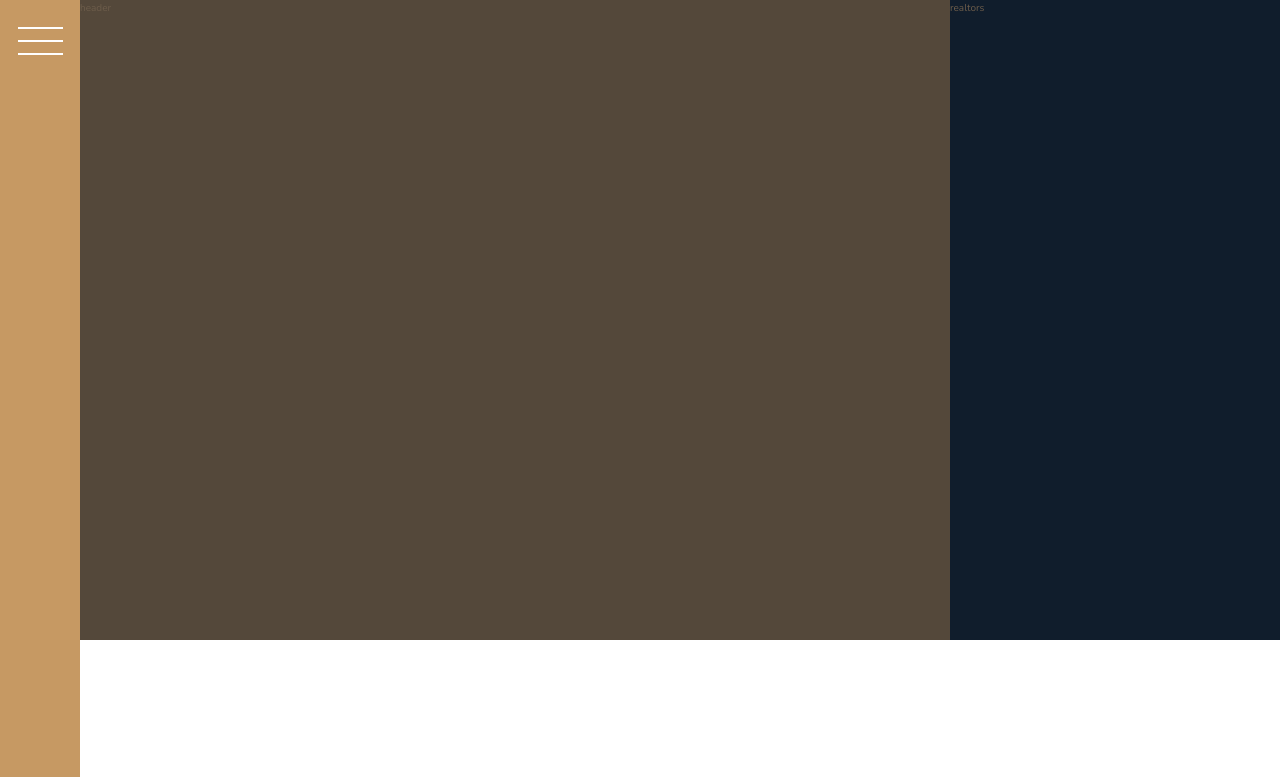
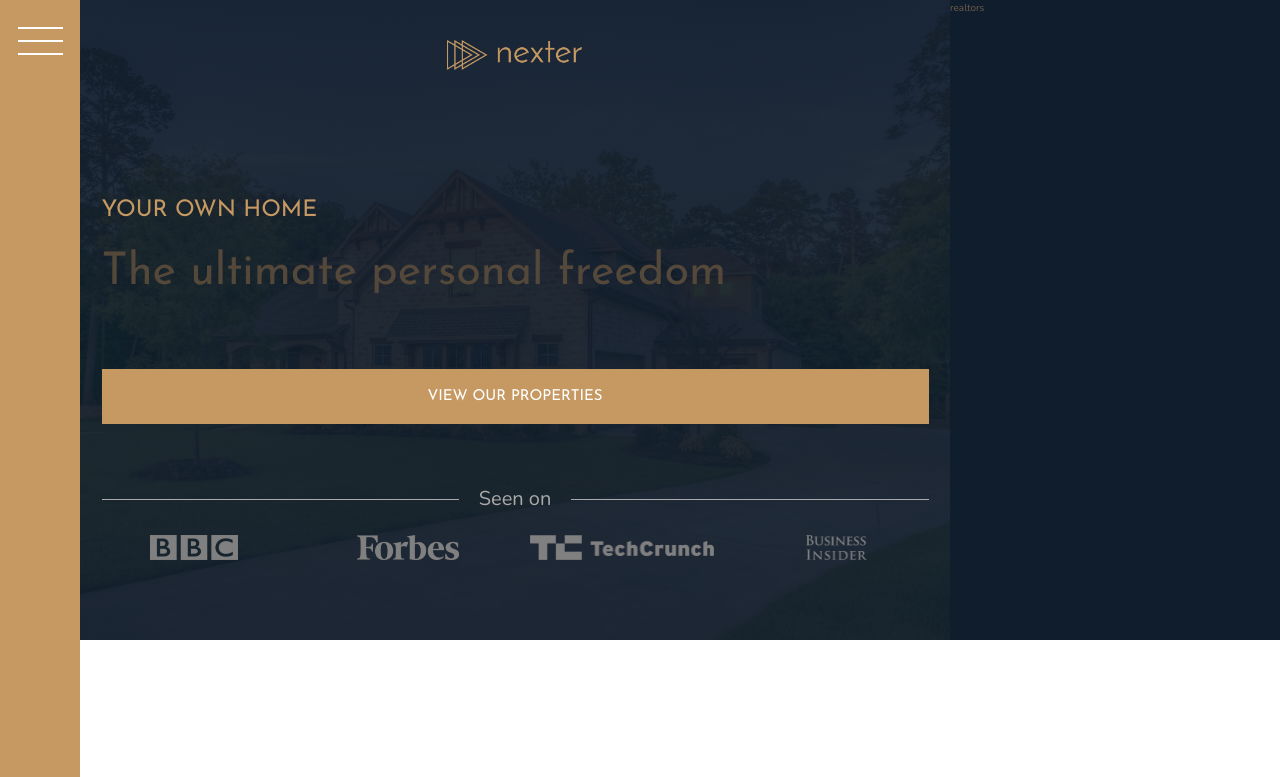
Before and after one commit to markbdsouza/nexter, a website: page index.html in a window 1280 px wide. Shown: the top 777 px of the page. Drawn offline with nearby package versions, Linux system fonts and the light colour scheme.

Commit message:
half of header

```diff
--- a/index.html
+++ b/index.html
@@ -17,7 +17,19 @@
     <div class="sidebar">
         <button class="nav-btn"></button>
     </div>
-    <header class="header">header</header>
+    <header class="header">
+        <img src="img/logo.png" alt="Logo" class="header__logo">
+        <h3 class="heading-3">Your Own Home</h3>
+        <h1 class="heading-1">The ultimate personal freedom</h1>
+        <button class="btn header__btn">View our properties</button>
+        <div class="header__seenon-text">Seen on</div>
+        <div class="header__seenon-logos">
+            <img src="img/logo-bbc.png" alt="bbc">
+            <img src="img/logo-forbes.png" alt="forbes">
+            <img src="img/logo-techcrunch.png" alt="techcrunch">
+            <img src="img/logo-bi.png" alt="bi">
+        </div>
+    </header>
     <div class="realtors">realtors</div>
     <section class="features">
         <div class="feature">
--- a/sass/_header.scss
+++ b/sass/_header.scss
@@ -1,4 +1,60 @@
 .header {
   background-color: $color-grey-dark-1;
   grid-column: full-start / col-end 6;
+
+  background-image: linear-gradient(
+      rgba($color-secondary, 0.93),
+      rgba($color-secondary, 0.93)
+    ),
+    url('../img/hero.jpeg');
+  background-size: cover;
+  background-position: center;
+  padding: 8rem;
+  padding-top: 4rem;
+
+  display: grid;
+  grid-template-rows: 1fr min-content 6rem 1fr;
+  grid-template-columns: max-content;
+  grid-row-gap: 2rem;
+  justify-content: center;
+  &__logo {
+    height: 3rem;
+    justify-self: center;
+  }
+
+  &__btn {
+    justify-self: stretch;
+    align-self: center;
+  }
+
+  &__seenon-text {
+    display: grid;
+    font-size: 2rem;
+    color: $color-grey-light-2;
+    grid-template-columns: 1fr max-content 1fr;
+    align-items: center;
+    justify-content: center;
+    grid-gap: 2rem;
+
+    &::before,
+    &::after {
+      content: '';
+      display: block;
+      height: 1px;
+      background-color: currentColor;
+      position: relative;
+      z-index: 100;
+    }
+  }
+  &__seenon-logos {
+    display: grid;
+    grid-template-columns: repeat(4, 1fr);
+    grid-gap: 3rem;
+    align-items: center;
+    justify-items: center;
+    img {
+      height: 2.5rem;
+      filter: brightness(50%);
+    }
+  }
 }
--- a/sass/_typography.scss
+++ b/sass/_typography.scss
@@ -5,6 +5,9 @@
 
 .heading-1 {
   @extend %heading;
+  font-size: 4.5rem;
+  color: $color-grey-dark-1;
+  line-height: 1;
 }
 
 .heading-2 {
```
Also changed, not shown: css/style.css.
